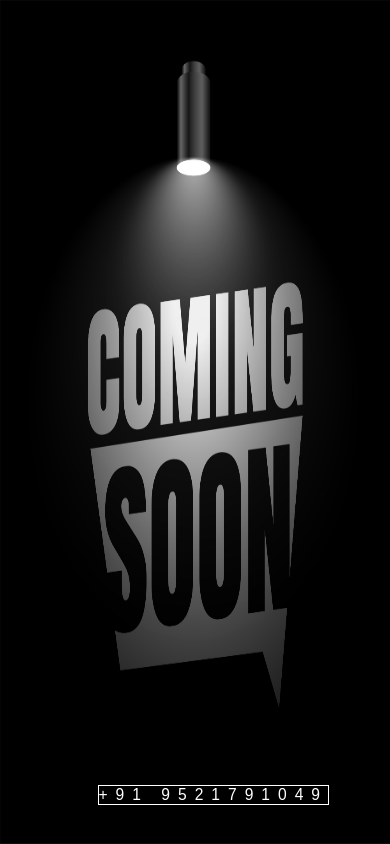
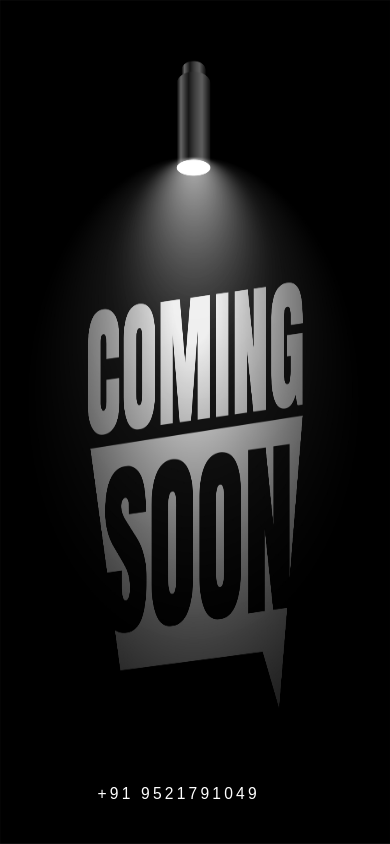
Before and after one commit to AyushiitrFreedom/eccinfratech, a plain HTML site: page index.html in a window 390 px wide. Shown: the top 844 px of the page. Drawn offline with Linux system fonts and the light colour scheme.

Commit message:
removed border

```diff
--- a/style.css
+++ b/style.css
@@ -39,7 +39,7 @@ body div {
     }
 
     body div {
-        border: 1px solid white;
+        letter-spacing: .2rem;
         font-size: 4vw;
         margin: auto;
         left: 25%;
```
